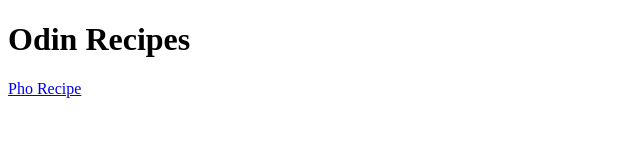
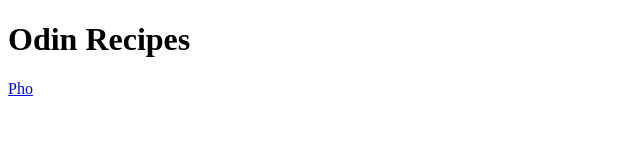
Before and after one commit to kyungminkim1/odin-recipes, a plain HTML site: page index.html in a window 1280 px wide. Shown: the full height of the page, 0-640 px from the left. Drawn offline with Linux system fonts and the light colour scheme.

```diff
--- a/index.html
+++ b/index.html
@@ -7,6 +7,6 @@
     <body>
         <h1>Odin Recipes</h1>
 
-        <p><a href="./recipes/pho.html">Pho Recipe</a></p>
+        <p><a href="./recipes/pho.html">Pho</a></p>
     </body>
 </html>
```
